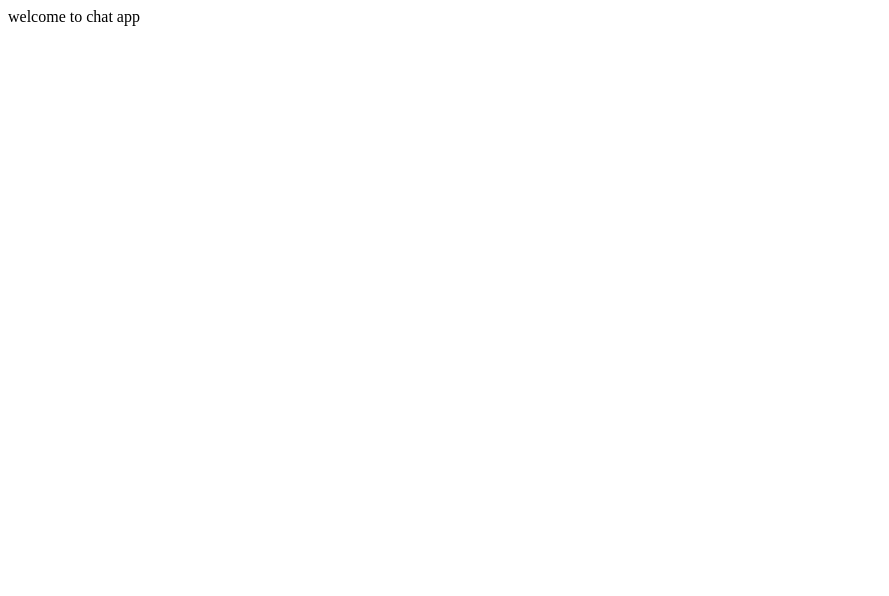
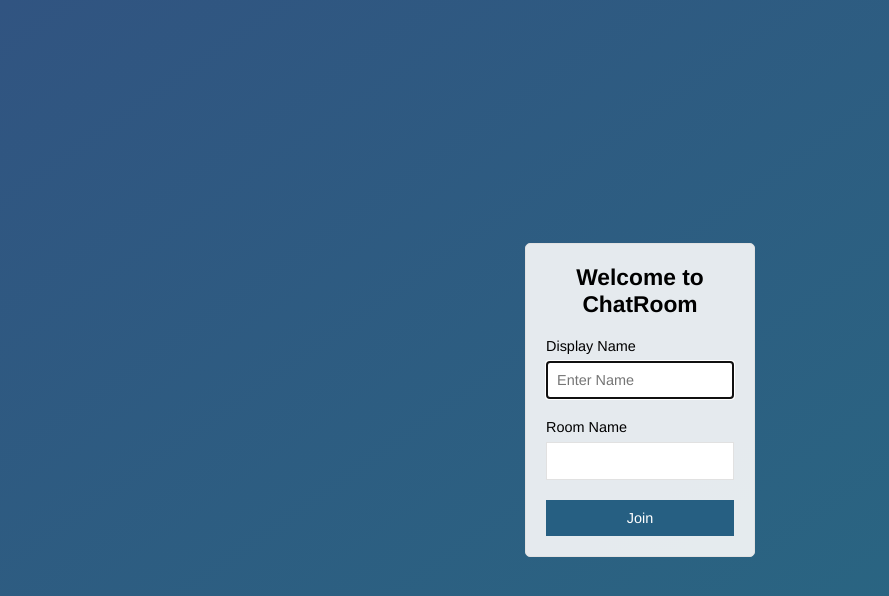
Before and after one commit to Naqash1995/node-chat-app, a website: page public/index.html in a window 1280 px wide. Shown: the whole page, without its empty margins (0-889 px from the left). Drawn offline with Linux system fonts and the light colour scheme.

Commit message:
final-node-chat-app

```diff
--- a/public/index.html
+++ b/public/index.html
@@ -1,9 +1,29 @@
-<!DOCTYPE>
-<html>
+<!DOCTYPE html>
+<html lang="en">
     <head>
-        <meta charset="utf-8">
+        <title>Join | ChatApp</title>
+        <meta charset="UTF-8">
+        <link rel="stylesheet"  href="css/style.css">
+        <meta name="viewport" content="width=device-width, initial-scale=1, user-scalable=no">
     </head>
-    <body>
-        <p>welcome to chat app</p>
+    <body class="centered-form">
+    <div class="centered-form__form">
+        <form action="/chat.html">
+            <div class="form-field">
+                <h3>Welcome to ChatRoom</h3>
+            </div>
+            <div class="form-field">
+                <label>Display Name</label>
+                <input type="text" name="name" placeholder="Enter Name" autofocus/>
+            </div>
+            <div class="form-field">
+                <label>Room Name</label>
+                <input type="text" name="room"/>
+            </div>
+            <div class="form-field">
+                <button>Join</button>
+            </div>
+        </form>
+    </div>
     </body>
 </html>
```
Also changed, not shown: package.json (+9 -2 lines).
